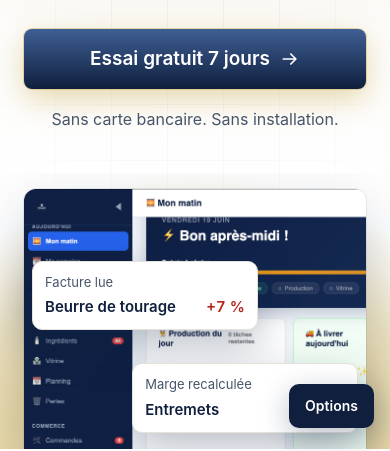
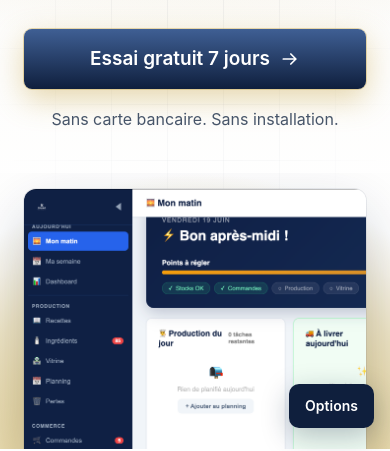
Before and after one commit to hubertledorven/knead-landing, an Astro site: page /maquette in a window 390 px wide. Shown: the part 400-851 px from the top of the page. Built offline with nearby package versions, Linux system fonts and the light colour scheme; Astro itself is replaced by a stand-in of ours.

Commit message:
Hero : retire les cartes posées sur la capture
À réévaluer une fois la capture définitive récupérée.

Co-Authored-By: Claude Opus 5.5 <noreply@anthropic.com>

```diff
--- a/src/components/HeroCentre.astro
+++ b/src/components/HeroCentre.astro
@@ -31,7 +31,6 @@ const signup = 'https://app.kneadmanager.com/#signup';
   <div class="band">
     <div class="panel" aria-hidden="true"></div>
     <div class="wrap">
-      <div class="stage">
       <div class="shot">
         <Image
           src={capture}
@@ -42,16 +41,6 @@ const signup = 'https://app.kneadmanager.com/#signup';
           loading="eager"
           fetchpriority="high"
         />
-        </div>
-        <!-- Exemples illustratifs, à aligner sur l'app réelle. -->
-        <div class="float float-a" aria-hidden="true">
-          <span>Facture lue</span>
-          <p><b>Beurre de tourage</b><em>+7&nbsp;%</em></p>
-        </div>
-        <div class="float float-b" aria-hidden="true">
-          <span>Marge recalculée</span>
-          <p><b>Entremets</b><em>−3,45&nbsp;€</em></p>
-        </div>
       </div>
     </div>
   </div>
@@ -166,20 +155,6 @@ const signup = 'https://app.kneadmanager.com/#signup';
   }
   .shot img { width: 100%; }
 
-  .stage { position: relative; }
-  .float {
-    position: absolute; width: 270px; padding: 16px 18px;
-    background: #fff; border: 1px solid var(--line); border-radius: 10px;
-    box-shadow: 0 16px 40px rgba(15, 31, 61, .28);
-    font-variant-numeric: tabular-nums;
-  }
-  .float span { display: block; font-size: .875rem; color: var(--ink-2); }
-  .float p { display: flex; justify-content: space-between; align-items: baseline; gap: 12px; margin-top: 6px; }
-  .float b { font-weight: 600; color: var(--navy); }
-  .float em { flex: none; font-style: normal; font-weight: 600; color: var(--loss); }
-  .float-a { top: 208px; left: 12px; }
-  .float-b { top: 356px; right: 12px; }
-
   @media (max-width: 760px) {
     .copy { padding-block: 48px 40px; }
     .lead { margin-top: 24px; font-size: 1.125rem; }
@@ -188,10 +163,5 @@ const signup = 'https://app.kneadmanager.com/#signup';
     .band { padding-top: 16px; }
     .shot { height: 260px; }
     .shot img { width: 720px; max-width: none; }
-    .float { width: min(230px, 66%); padding: 10px 12px; }
-    .float span { font-size: .8125rem; }
-    .float p { margin-top: 3px; font-size: .9375rem; }
-    .float-a { top: 72px; left: 8px; }
-    .float-b { top: auto; bottom: 16px; right: 8px; }
   }
 </style>
```
Lines whose indentation alone changed are shown as unchanged.
